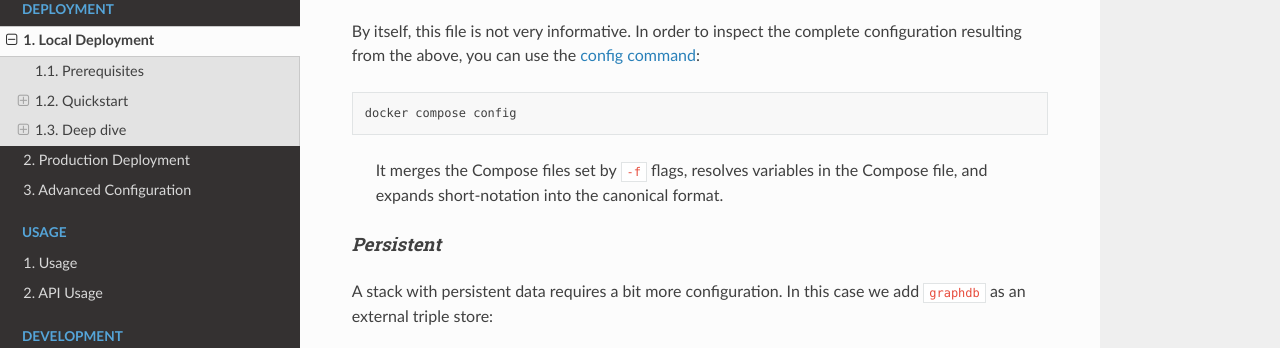
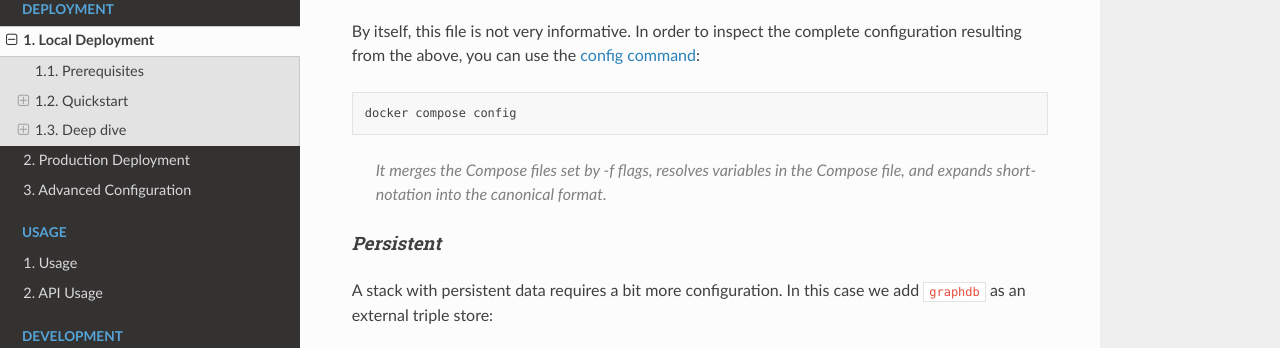
Before and after one commit to FAIRDataTeam/FAIRDataPoint-Docs, a Sphinx documentation site: the page built from docs/deployment/local-deployment.rst, in a window 1280 px wide and 1400 px high, scrolled down 3875 px, cut to the strip 245-593 px from the top of the window. Built offline with Sphinx 7.4.7 and the Read the Docs theme 3.1.0, drawn with Linux system fonts in a browser that asks for light colours.

Commit message:
add blockquote style
the default only produces an indent and is nearly indstinguishable from normal text

```diff
--- a/docs/_static/style.css
+++ b/docs/_static/style.css
@@ -1,3 +1,8 @@
+blockquote {
+    color: #808080;
+    font-style: italic;
+}
+
 h4 {
     font-style: italic;
 }
--- a/docs/deployment/local-deployment.rst
+++ b/docs/deployment/local-deployment.rst
@@ -191,7 +191,7 @@ In order to inspect the complete configuration resulting from the above, you can
 
 ..
 
-    It merges the Compose files set by ``-f`` flags, resolves variables in the Compose file, and expands short-notation into the canonical format.
+    It merges the Compose files set by -f flags, resolves variables in the Compose file, and expands short-notation into the canonical format.
 
 Persistent
 ~~~~~~~~~~
```
